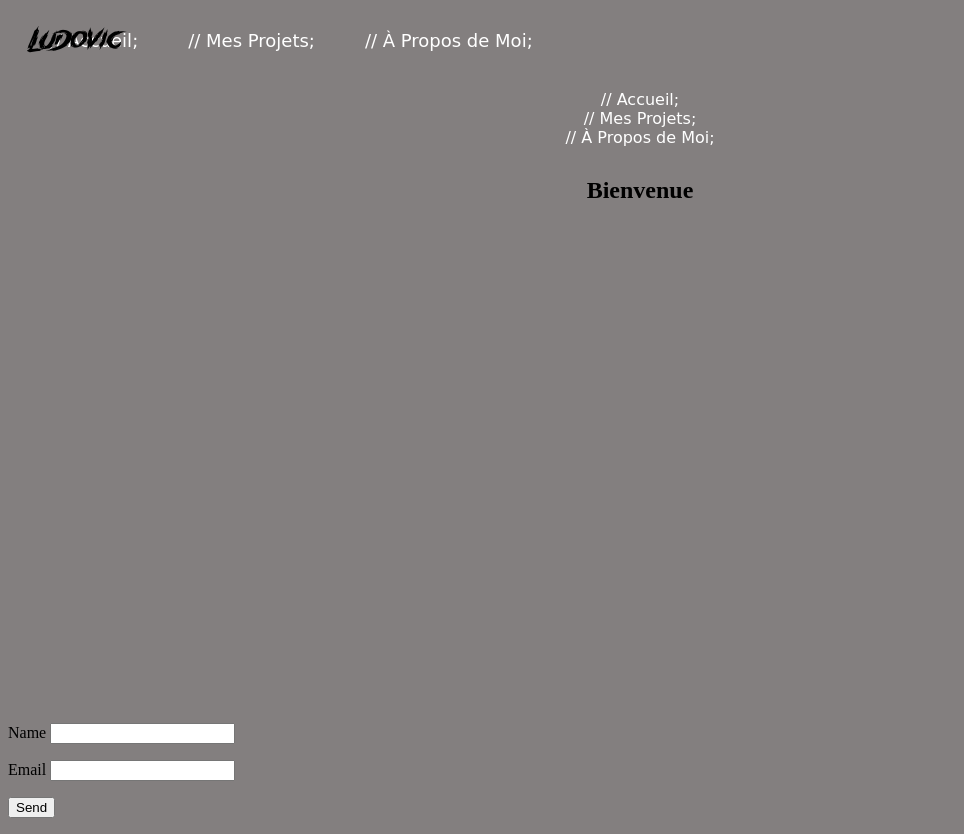
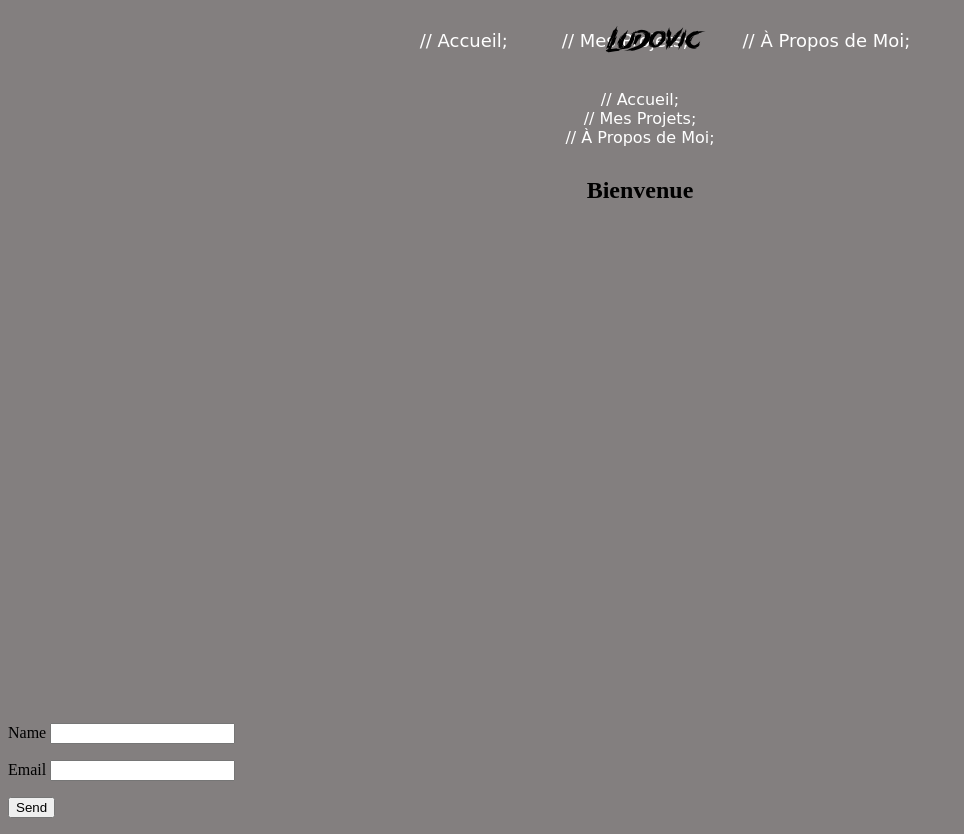
Before and after one commit to Abstra208/ludo.cf, a plain HTML site: page index.html in a window 1280 px wide. Shown: the whole page, without its empty margins (0-964 px from the left). Drawn offline with Linux system fonts and the light colour scheme; a web font is replaced by a local one.

Commit message:
nav center

```diff
--- a/style.css
+++ b/style.css
@@ -29,16 +29,13 @@ nav a{
     position: absolute;
     top: 0;
     left: 0;
+    justify-content: center;
 }
 #logo{
     margin-left: 30px;
     font-size: 2em;
     position: fixed;
     font-family: "Storm Gust";
-}
-#row{
-    display: flex;
-    justify-content: center;
 }
 #column{
     display: flex;
```
